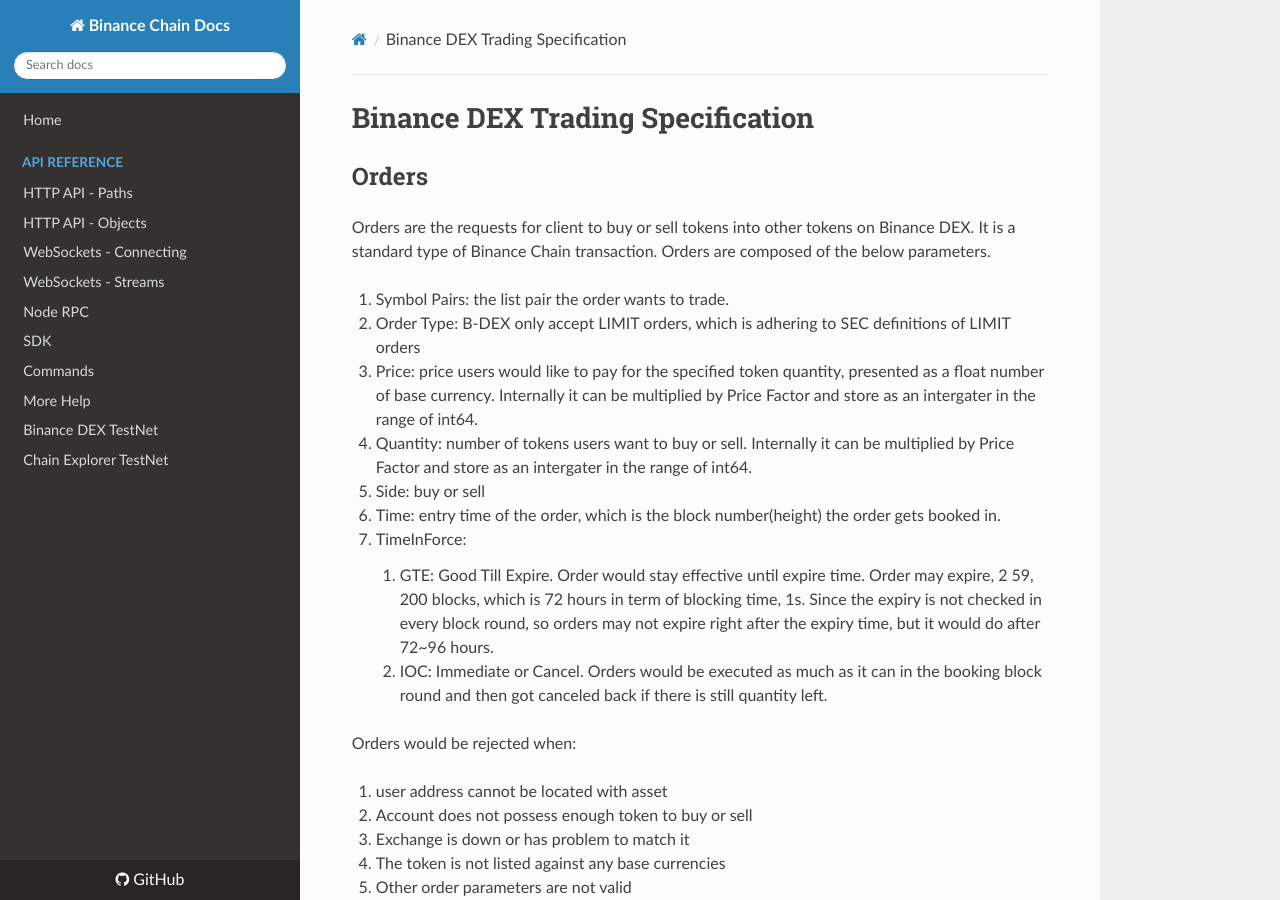
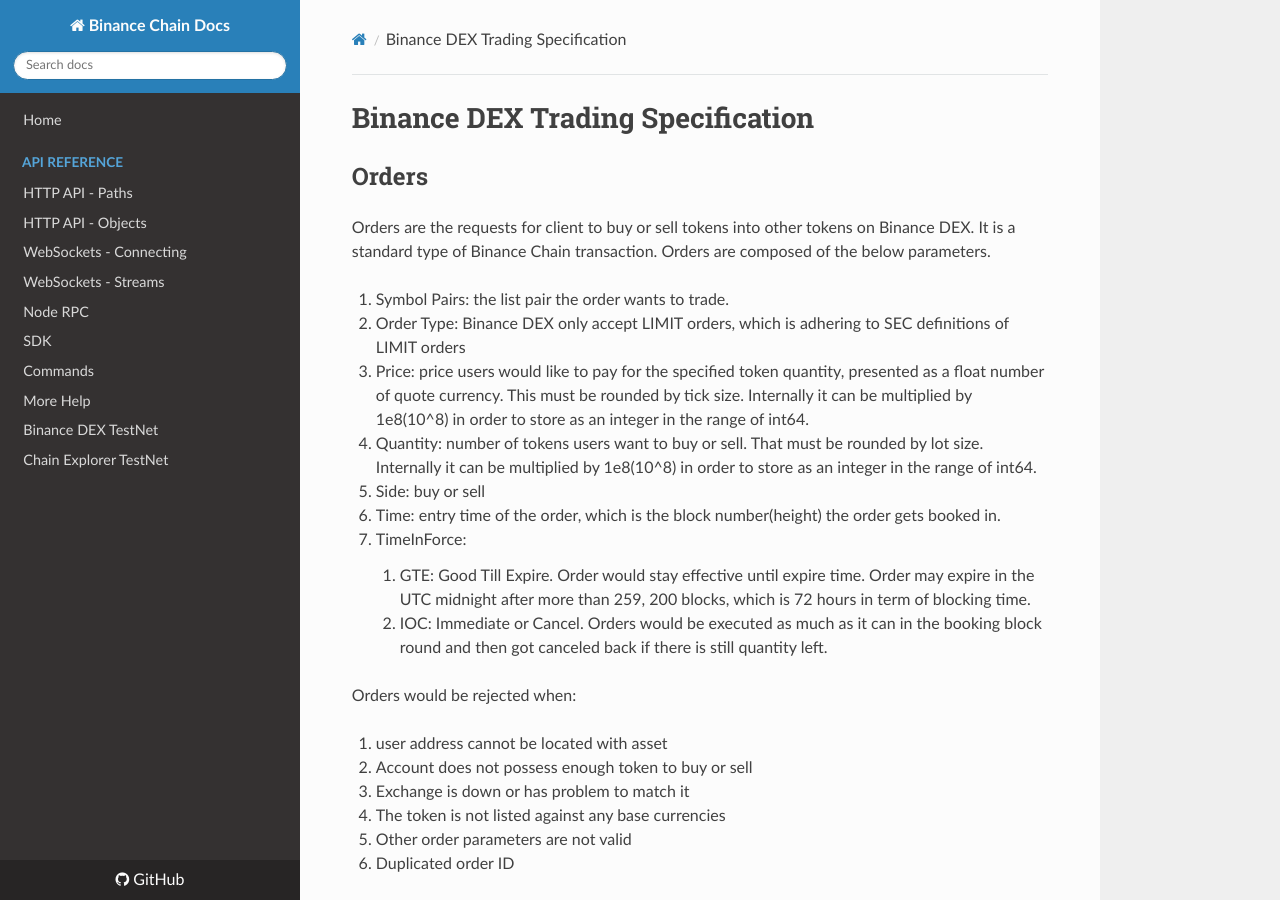
Before and after one commit to yash-sharma1/docs-site, an MkDocs documentation site: the page built from docs/trading-spec.md, in a window 1280 px wide and 900 px high. Built offline with MkDocs 1.6.1, drawn with Linux system fonts in a browser that asks for light colours; nearby versions of some CDN libraries.

Commit message:
fixed typo.

```diff
--- a/docs/trading-spec.md
+++ b/docs/trading-spec.md
@@ -9,20 +9,18 @@
 It is a standard type of Binance Chain transaction. Orders are composed of the below parameters.
 
 0. Symbol Pairs: the list pair the order wants to trade.
-1. Order Type: B-DEX only accept LIMIT orders, which is adhering to SEC definitions of LIMIT orders
+1. Order Type: Binance DEX only accept LIMIT orders, which is adhering to SEC definitions of LIMIT orders
 2. Price: price users would like to pay for the specified token quantity, presented as a float
-number of base currency. Internally it can be multiplied by Price Factor and store as an intergater
+number of quote currency. This must be rounded by tick size. Internally it can be multiplied by 1e8(10^8) in order to store as an integer
 in the range of int64.
-3. Quantity: number of tokens users want to buy or sell. Internally it can be multiplied by
-Price Factor and store as an intergater in the range of int64.
+3. Quantity: number of tokens users want to buy or sell. That must be rounded by lot size. Internally it can be multiplied by
+1e8(10^8) in order to store as an integer in the range of int64.
 4. Side: buy or sell
 5. Time: entry time of the order, which is the block number(height) the order gets booked in.
 6. TimeInForce:
 
-    1. GTE: Good Till Expire. Order would stay effective until expire time. Order may expire, 2
-    59, 200 blocks, which is 72 hours in term of blocking time, 1s. Since the expiry is not checked
-    in every block round, so orders may not expire right after the expiry time, but it would do after 72~96 hours.
-    2. IOC: Immediate or Cancel. Orders would be executed as much as it can in the booking block
+    1. GTE: Good Till Expire. Order would stay effective until expire time. Order may expire in the UTC midnight after more than 259, 200 blocks, which is 72 hours in term of blocking time.
+    1. IOC: Immediate or Cancel. Orders would be executed as much as it can in the booking block
     round and then got canceled back if there is still quantity left.
 
 Orders would be rejected when:
```
Also changed, not shown: docs/encoding.md (+3 -3 lines).
